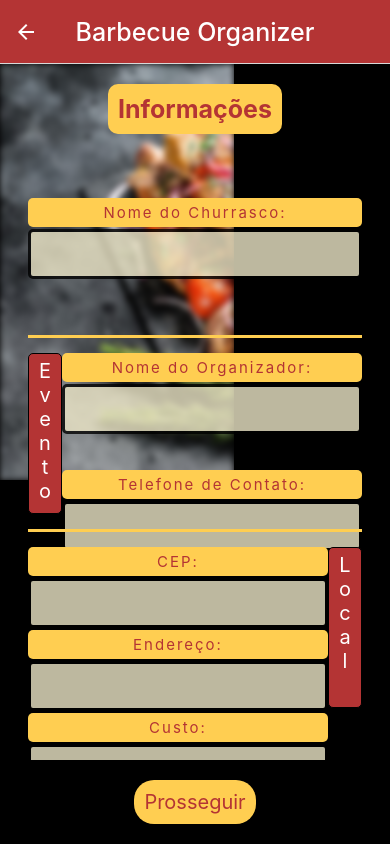
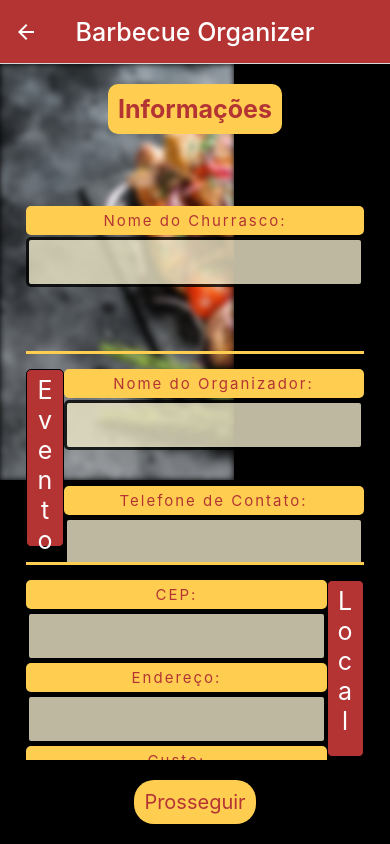
Before and after one commit to Henrique-Botelho/barbecueOrganizer, a React Native app: screen /info in a window 390 px wide. Built offline with nearby package versions, Linux system fonts and the light colour scheme.

Commit message:
Update Info.js

```diff
--- a/src/pages/Info.js
+++ b/src/pages/Info.js
@@ -96,7 +96,7 @@ export default function Info(props) {
                 />
               </View>
           </View>
-          <Text style={styles.text}>L{'\n'}o{'\n'}c{'\n'}a{'\n'}l</Text>
+          <Text style={styles.text2}>L{'\n'}o{'\n'}c{'\n'}a{'\n'}l</Text>
         </View>
         </ScrollView>
         {semNome ? <View><Text style={styles.alert}>O seu churrasco deve ter um nome</Text></View> : null}
@@ -178,7 +178,7 @@ const styles = StyleSheet.create({
 
 
   text: {
-    fontSize: 20,
+    fontSize: 25,
     borderColor: "black",
     borderWidth: 1,
     backgroundColor: "#b43434",
@@ -189,6 +189,19 @@ const styles = StyleSheet.create({
     borderRadius: 5,
     textAlign: "center",
     maxHeight:200,
+  },
+  text2: {
+    fontSize: 25,
+    borderColor: "black",
+    borderWidth: 1,
+    backgroundColor: "#b43434",
+    color:"#fff",
+    paddingRight: 10,
+    paddingLeft: 10,
+    paddingTop: 5,
+    borderRadius: 5,
+    textAlign: "center",
+    maxHeight:260,
   },
   inputs: {
     borderColor: "#black",
@@ -213,8 +226,7 @@ const styles = StyleSheet.create({
     justifyContent: "space-between",
   },
   local: {
-    width: 300,
-    height:200,
+    flex:1,
     display: "flex",
     flexDirection: "column",
     justifyContent: "space-between",
```
Lines whose indentation alone changed are shown as unchanged.
